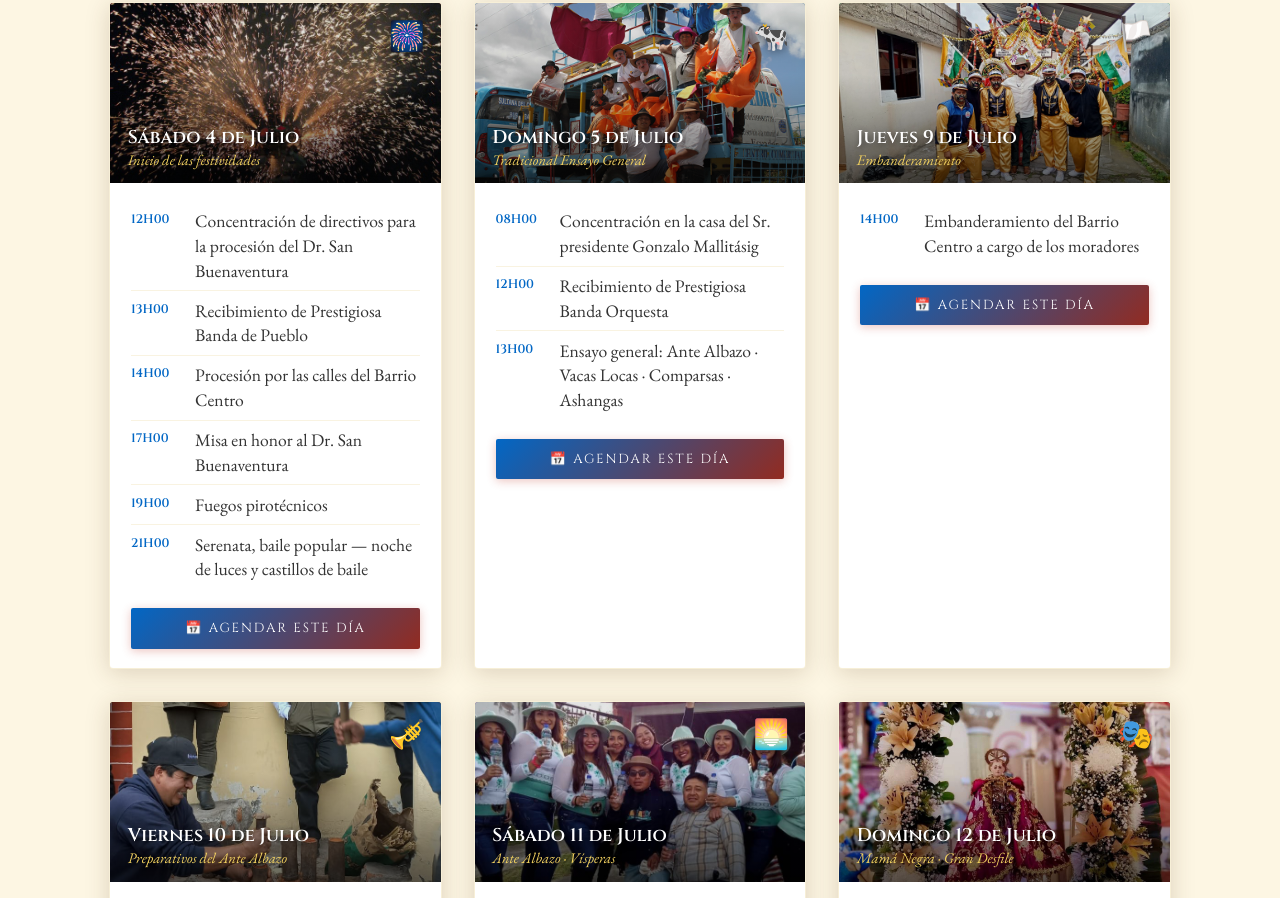
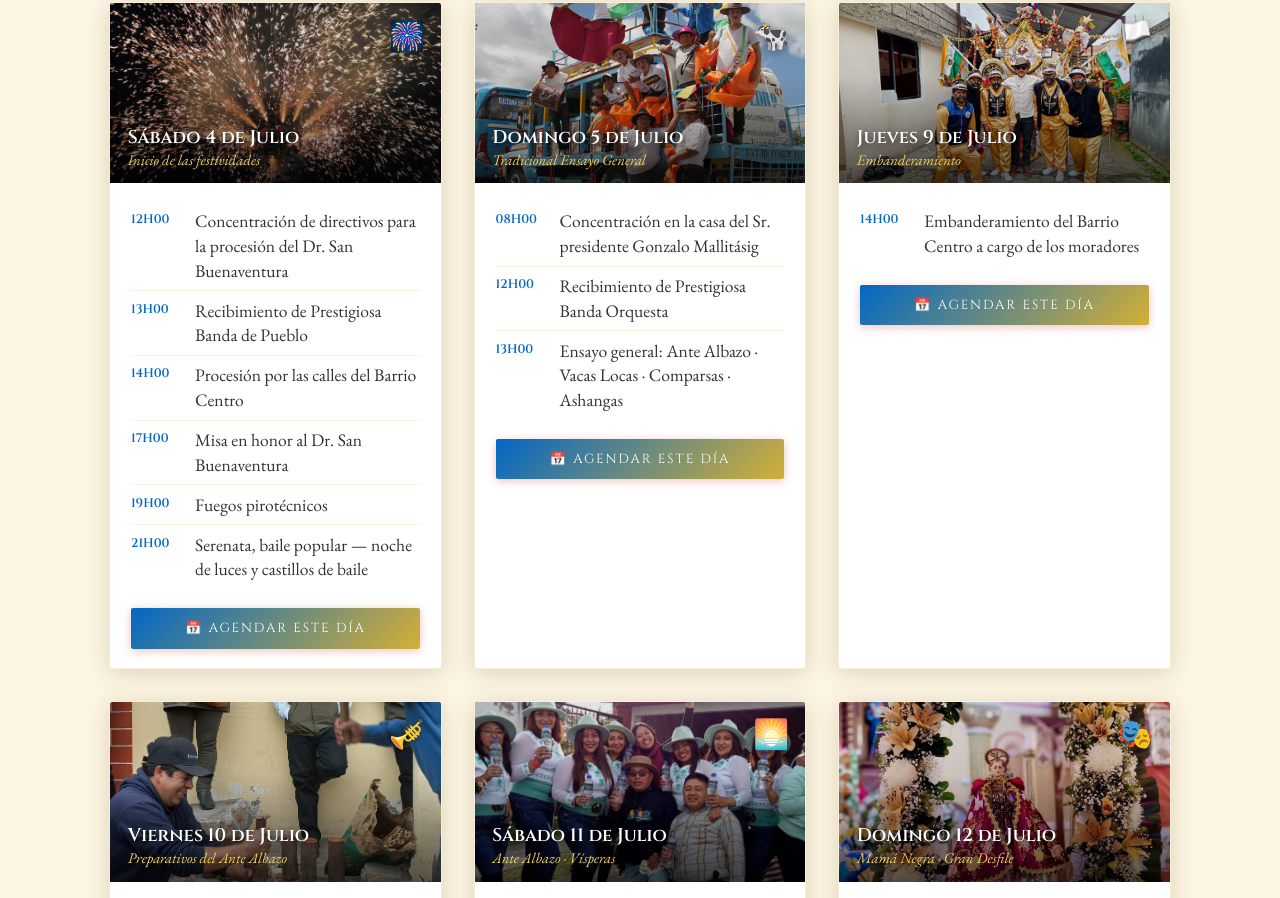
Before and after one commit to anauiux/fiestas-san-buenaventura, a plain HTML site: page index.html in a window 1280 px wide. Shown: the part 991-1889 px from the top of the page. Drawn offline with nearby package versions, Linux system fonts and the light colour scheme.

Commit message:
Update style.css
cambio en colores

```diff
--- a/style.css
+++ b/style.css
@@ -290,7 +290,7 @@
       display: block;
       width: 100%;
       text-align: center;
-      background: linear-gradient(135deg, var(--rojo), #922B21);
+      background: linear-gradient(135deg, var(--rojo), #D4AF37);
       color: #fff;
       font-family: 'Cinzel', serif;
       font-size: 0.82rem;
@@ -306,7 +306,7 @@
       margin-top: 0.1rem;
     }
     .btn-agendar:hover {
-      background: linear-gradient(135deg, #922B21, var(--rojo));
+      background: linear-gradient(135deg, #D4AF37, var(--rojo));
       transform: translateY(-1px);
       box-shadow: 0 4px 14px rgba(192,57,43,0.45);
     }
```
